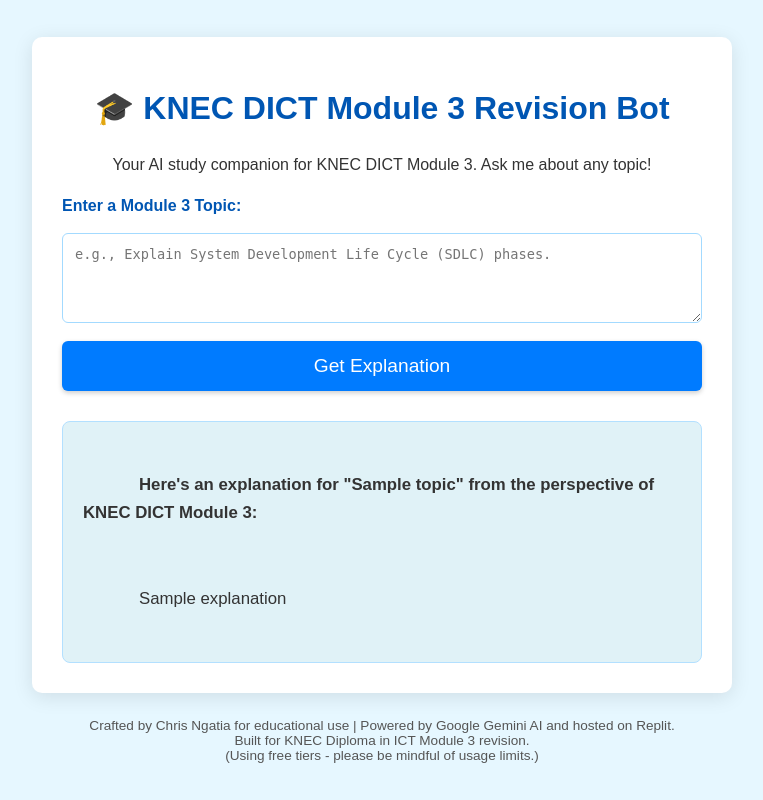
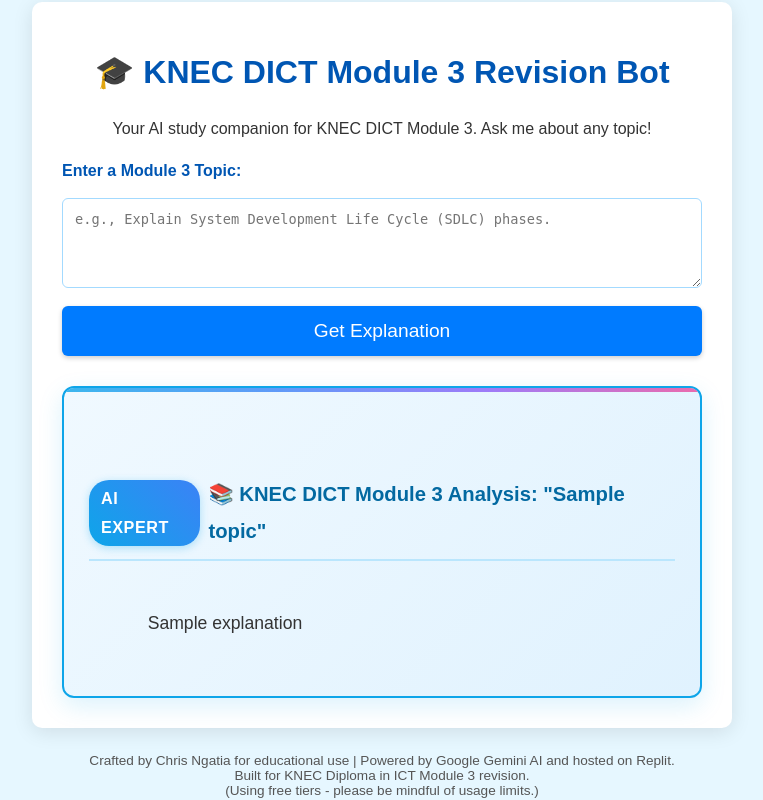
Before and after one commit to Chris-02709/Knec-DICT-module-3-Revision-Bot, a Flask app: template templates/index.html in a window 1280 px wide. Shown: the whole page, without its empty margins (258-1021 px from the left). Run offline with Flask 3, Linux system fonts and the light colour scheme; the template is opened without the code that fills it: most values are stand-ins (such as "Sample title", 1, 10 or a date in 2020).

Commit message:
Assistant checkpoint: Enhanced AI responses with cooler design and smarter prompts
Assistant generated file changes:
- main.py: Enhance AI prompt for smarter, cooler responses, Adjust AI settings for more dynamic responses
- templates/index.html: Enhance visual design for cooler response display, Update response display HTML structure

---

User prompt:

i want to make the responses appear smart and cool

Replit-Commit-Author: Assistant
Replit-Commit-Session-Id: d01e48f2-4868-4e71-98f4-1a026c32ae86

```diff
--- a/main.py
+++ b/main.py
@@ -25,22 +25,37 @@ def index():
         user_topic = request.form['topic']
         if user_topic:
             try:
-                # --- Customized Prompt for KNEC DICT Module 3 ---
+                # --- Enhanced Prompt for Smart & Cool KNEC DICT Module 3 Responses ---
                 prompt = f"""
-                You are an AI tutor specializing in the KNEC Diploma in Information Communication Technology (DICT) Module 3 syllabus.
-                Your task is to provide a clear, concise, and relevant explanation for the following topic, as it pertains to the KNEC DICT Module 3 curriculum.
-                Focus on core concepts and practical understanding. Avoid unnecessary jargon where simpler terms suffice.
-                Do not escape characters like <, >, &, etc.
-                Format the code properly, with indentation and line breaks where appropriate.
+                You are an elite AI mentor and KNEC DICT Module 3 expert with deep technical knowledge and the ability to make complex concepts crystal clear.
 
-                Topic for explanation: "{user_topic}"
+                Your mission: Provide an intelligent, engaging, and comprehensive explanation that demonstrates mastery of the topic while being accessible to students.
+
+                📋 RESPONSE STRUCTURE:
+                1. Start with a brief, punchy definition or overview
+                2. Break down key concepts with clear explanations
+                3. Include practical examples or real-world applications
+                4. Add useful tips, best practices, or "pro insights"
+                5. End with a quick summary or key takeaway
+
+                🎯 STYLE GUIDELINES:
+                - Use confident, authoritative language
+                - Include relevant emojis for visual appeal
+                - Format with clear headings and bullet points
+                - Add code examples with proper syntax highlighting when relevant
+                - Use analogies to make complex concepts relatable
+                - Include industry terminology but explain it clearly
+
+                💡 Make it sound like advice from a seasoned tech professional who really knows their stuff!
+
+                Topic to explain: "{user_topic}"
                 """
 
                 gemini_response = model.generate_content(
                     prompt,
                     generation_config=genai.types.GenerationConfig(
-                        temperature=0.3, # A slightly higher temperature than fact-checking for more comprehensive answers
-                        max_output_tokens=2000, # Increased output tokens for more detailed explanations
+                        temperature=0.4, # Slightly higher for more engaging and dynamic responses
+                        max_output_tokens=2500, # More tokens for comprehensive, well-structured responses
                     ),
                     safety_settings=[
                         {"category": "HARM_CATEGORY_HARASSMENT", "threshold": "BLOCK_NONE"},
--- a/templates/index.html
+++ b/templates/index.html
@@ -73,15 +73,58 @@
         }
         .response-box {
             margin-top: 30px;
-            padding: 20px;
-            background-color: #e0f2f7; /* Very light blue */
-            border: 1px solid #b3e0ff; /* Medium light blue border */
-            border-radius: 8px;
-            min-height: 80px;
+            padding: 25px;
+            background: linear-gradient(135deg, #f0f9ff 0%, #e0f2fe 100%);
+            border: 2px solid #0ea5e9;
+            border-radius: 12px;
+            box-shadow: 0 8px 25px rgba(14, 165, 233, 0.15);
+            min-height: 120px;
             white-space: pre-wrap;
             word-wrap: break-word;
-            line-height: 1.7;
-            font-size: 1.05em;
+            line-height: 1.8;
+            font-size: 1.1em;
+            position: relative;
+            overflow: hidden;
+        }
+
+        .response-box::before {
+            content: "";
+            position: absolute;
+            top: 0;
+            left: 0;
+            right: 0;
+            height: 4px;
+            background: linear-gradient(90deg, #0ea5e9, #3b82f6, #8b5cf6, #ec4899);
+            animation: shimmer 3s ease-in-out infinite;
+        }
+
+        @keyframes shimmer {
+            0%, 100% { opacity: 0.7; }
+            50% { opacity: 1; }
+        }
+
+        .response-header {
+            color: #0369a1;
+            font-weight: bold;
+            font-size: 1.15em;
+            margin-bottom: 15px;
+            padding-bottom: 10px;
+            border-bottom: 2px solid #bae6fd;
+            display: flex;
+            align-items: center;
+            gap: 8px;
+        }
+
+        .ai-badge {
+            background: linear-gradient(45deg, #0ea5e9, #3b82f6);
+            color: white;
+            padding: 4px 12px;
+            border-radius: 20px;
+            font-size: 0.8em;
+            font-weight: bold;
+            text-transform: uppercase;
+            letter-spacing: 0.5px;
+            box-shadow: 0 2px 8px rgba(14, 165, 233, 0.3);
         }
         .footer {
             margin-top: 25px;
@@ -102,7 +145,10 @@
         </form>
         {% if explanation %}
         <div class="response-box">
-            <strong>Here's an explanation for "{{ topic }}" from the perspective of KNEC DICT Module 3:</strong><br><br>
+            <div class="response-header">
+                <span class="ai-badge">AI Expert</span>
+                <span>📚 KNEC DICT Module 3 Analysis: "{{ topic }}"</span>
+            </div>
             {{ explanation }}
         </div>
         {% endif %}
```
